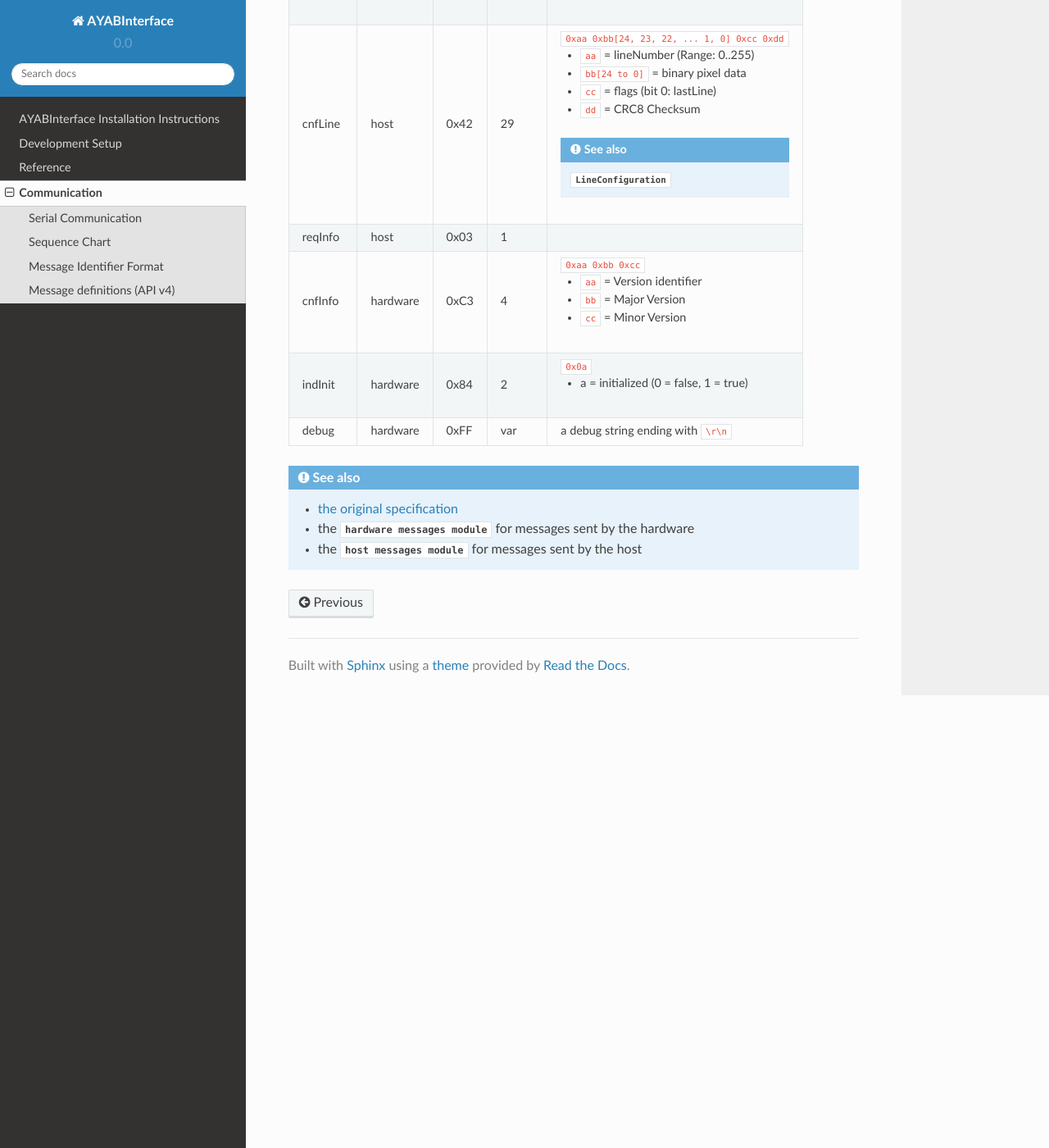
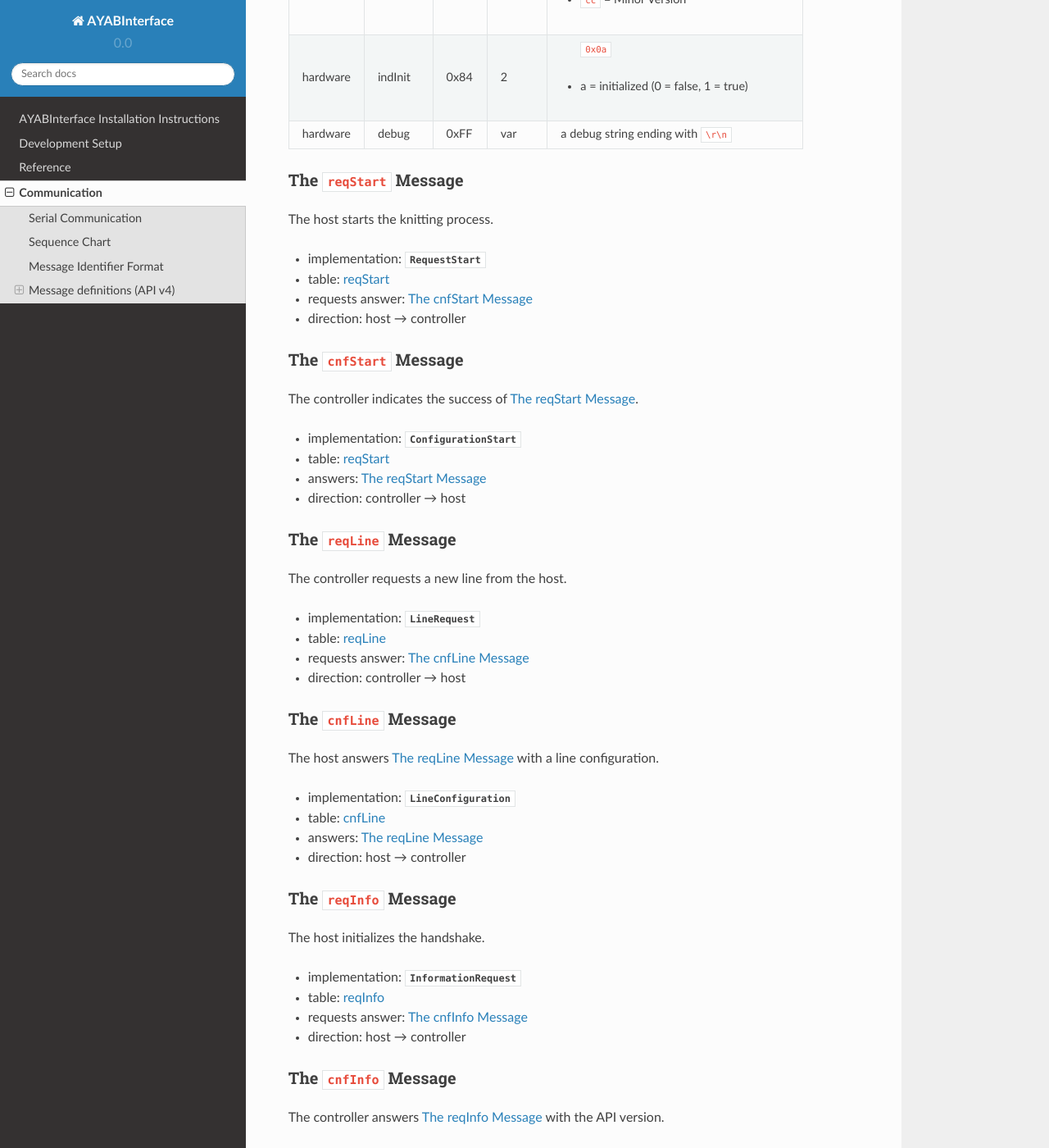
Before and after one commit to fossasia/AYABInterface, a Sphinx documentation site: the page built from docs/communication/index.rst, in a window 1280 px wide and 1400 px high, scrolled down 2617 px. Shown: the whole window at 82% size. Built offline with Sphinx 7.4.7 and the Read the Docs theme 2.0.0, drawn with Linux system fonts in a browser that asks for light colours; some of the changed text lies outside the part shown.

Commit message:
some links still do not work

```diff
--- a/docs/communication/index.rst
+++ b/docs/communication/index.rst
@@ -44,54 +44,147 @@ Message definitions (API v4)
 The length is the total length with id and parameters.
 
 ========== ========== ==== ====== =============================================
-   name      source    id  length        parameters
+  source      name     id  length        parameters
 ========== ========== ==== ====== =============================================
-reqStart   .. _m-01:  0x01 3      ``0xaa 0xbb``
+host       .. _m4-01: 0x01 3      ``0xaa 0xbb``
 
-                                  - ``aa`` = startNeedle (Range: 0..198)
-           host                   - ``bb`` = stopNeedle  (Range: 1..199)
+           reqStart               - ``aa`` = startNeedle (Range: 0..198)
+                                  - ``bb`` = stopNeedle  (Range: 1..199)
+hardware   .. _m4-C1: 0xC1 2      ``0x0a``
 
-                                  .. seealso:: :class:`~AYABInterface.communication.host_messages.RequestStart`
+           cnfStart               - ``a`` = success (0 = false, 1 = true)
+hardware   .. _m4-82: 0x82 2      ``0xaa``
 
-cnfStart   .. _m-C1:  0xC1 2      ``0x0a``
+           reqLine                - ``aa`` = lineNumber (Range: 0..255)
+host       .. _m4-42: 0x42 29     ``0xaa 0xbb[24, 23, 22, ... 1, 0] 0xcc 0xdd``
 
-           hardware               - ``a`` = success (0 = false, 1 = true)
-
-                                  .. seealso:: :class:`~AYABInterface.communication.hardware_messages.ConfigurationStart`
-
-reqLine    .. _m-82:  0x82 2      ``0xaa``
-
-           hardware               - ``aa`` = lineNumber (Range: 0..255)
-
-                                  .. seealso:: :class:`~AYABInterface.communication.hardware_messages.LineRequest`
-
-cnfLine    .. _m-42:  0x42 29     ``0xaa 0xbb[24, 23, 22, ... 1, 0] 0xcc 0xdd``
-
-           host                   - ``aa`` = lineNumber (Range: 0..255)
+           cnfLine                - ``aa`` = lineNumber (Range: 0..255)
                                   - ``bb[24 to 0]`` = binary pixel data
                                   - ``cc`` = flags (bit 0: lastLine)
                                   - ``dd`` = CRC8 Checksum
+host       .. _m4-03: 0x03 1
 
-                                  .. seealso:: :class:`~AYABInterface.communication.host_messages.LineConfiguration`
+           reqInfo
+hardware   .. _m4-C3: 0xC3 4      ``0xaa 0xbb 0xcc``
 
-reqInfo    .. _m-03:  0x03 1
-
-           host
-
-cnfInfo    .. _m-C3:  0xC3 4      ``0xaa 0xbb 0xcc``
-
-           hardware               - ``aa`` = Version identifier
+           cnfInfo                - ``aa`` = Version identifier
                                   - ``bb`` = Major Version
                                   - ``cc`` = Minor Version
+hardware   .. _m4-84: 0x84 2       ``0x0a``
 
-indInit    .. _m-84:  0x84 2      ``0x0a``
+           indInit                - a = initialized (0 = false, 1 = true)
+hardware   .. _m4-FF: 0xFF var    a debug string ending with ``\r\n``
 
-           hardware               - a = initialized (0 = false, 1 = true)
+           debug
+========== ========== ==== ====== =============================================
 
-debug      .. _m-FF:  0xFF var    a debug string ending with ``\r\n``
 
-           hardware
-========== ========== ==== ====== =============================================
+
+.. _message-reqstart:
+
+The ``reqStart`` Message
+~~~~~~~~~~~~~~~~~~~~~~~~
+
+The host starts the knitting process.
+
+- implementation: :class:`RequestStart <AYABInterface.communication.host_messages.RequestStart>`
+- table: :ref:`reqStart <m4-01>`
+- requests answer: :ref:`message-cnfstart`
+- direction: host → controller
+
+
+
+.. _message-cnfstart:
+
+The ``cnfStart`` Message
+~~~~~~~~~~~~~~~~~~~~~~~~
+
+The controller indicates the success of :ref:`message-reqstart`.
+
+- implementation: :class:`~AYABInterface.communication.hardware_messages.ConfigurationStart`
+- table: :ref:`reqStart <m4-C1>`
+- answers: `The reqStart Message`_
+- direction: controller → host
+
+
+.. message-reqline:
+
+The ``reqLine`` Message
+~~~~~~~~~~~~~~~~~~~~~~~
+
+The controller requests a new line from the host.
+
+- implementation: :class:`~AYABInterface.communication.hardware_messages.LineRequest`
+- table: :ref:`reqLine <m4-82>`
+- requests answer: `The cnfLine Message`_
+- direction: controller → host
+
+
+.. message-cnfline:
+
+The ``cnfLine`` Message
+~~~~~~~~~~~~~~~~~~~~~~~
+
+The host answers `The reqLine Message`_ with a line configuration.
+
+- implementation: :class:`~AYABInterface.communication.host_messages.LineConfiguration`
+- table: :ref:`cnfLine <m4-42>`
+- answers: `The reqLine Message`_
+- direction: host → controller
+
+
+.. message-reqinfo:
+
+The ``reqInfo`` Message
+~~~~~~~~~~~~~~~~~~~~~~~
+
+The host initializes the handshake.
+
+- implementation: :class:`~AYABInterface.communication.host_messages.InformationRequest`
+- table: :ref:`reqInfo <m4-03>`
+- requests answer: `The cnfInfo Message`_
+- direction: host → controller
+
+
+.. message-cnfinfo:
+
+The ``cnfInfo`` Message
+~~~~~~~~~~~~~~~~~~~~~~~
+
+The controller answers `The reqInfo Message`_ with the API version.
+
+- implementation: :class:`~AYABInterface.communication.hardware_messages.ConfigurationInformation`
+- table: :ref:`cnfInfo <m4-C3>`
+- answers: `The reqInfo Message`_
+- direction: controller → host
+
+
+.. message-indinit:
+
+The ``indInit`` Message
+~~~~~~~~~~~~~~~~~~~~~~~~
+
+TODO: What is this? Is this indState?
+
+- implementation: :class:`~AYABInterface.communication.hardware_messages.InitializationIndication`
+- table: :ref:`indInit <m4-84>`
+- direction: controller → host
+
+
+.. message-debug:
+
+The ``debug`` Message
+~~~~~~~~~~~~~~~~~~~~~
+
+TODO: How to parse this message?
+
+- implementation: :class:`~AYABInterface.communication.hardware_messages.Debug`
+- table: :ref:`debug <m4-FF>`
+- direction: controller → host
+
+
+References
+~~~~~~~~~~
 
 .. seealso::
   - `the original specification
```
Also changed, not shown: 2 other files.
